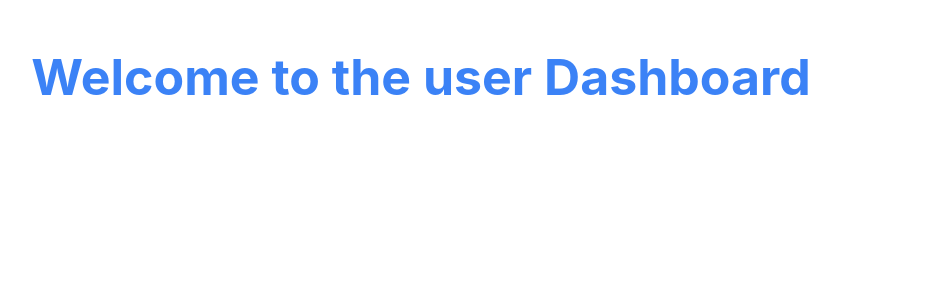
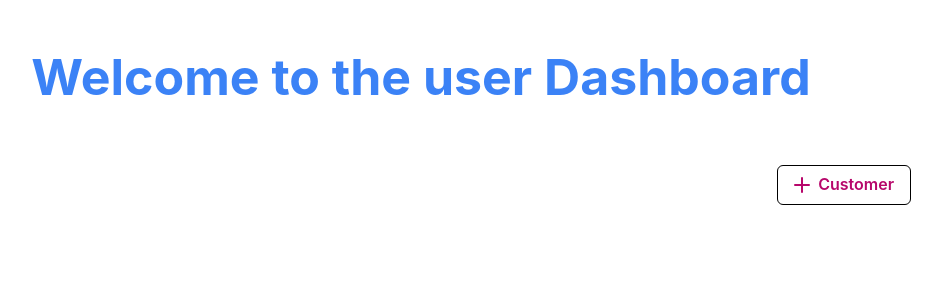
Before and after one commit to skippergoroye/Playground, a React (Vite) app: page /dashboard in a window 1280 px wide. Shown: the top 300 px of the page, without its empty margins (219-1161 px from the left). Built offline with nearby package versions, Linux system fonts and the light colour scheme.

Commit message:
button added

```diff
--- a/src/components/index.js
+++ b/src/components/index.js
@@ -1,4 +1,4 @@
-import AddCustomerModal from "./AddCustomerModal";
+import AddCustomerModal from "./AddCustomerModal/AddCustomerModal";
 import ChakraTest from "./ChakraTest";
 
 
--- a/src/pages/Dashboard.jsx
+++ b/src/pages/Dashboard.jsx
@@ -1,11 +1,26 @@
-import React from 'react'
+import React from "react";
+import { Box, Flex, Button } from "@chakra-ui/react";
+import { AddIcon } from "@chakra-ui/icons";
 
 const Dashboard = () => {
   return (
     <div>
-      <h1 className='flex items-start mt-10 justify-center text-blue-500 text-[50px] font-bold'>Welcome to the user Dashboard</h1>
+      <h1 className="flex items-start mt-10 justify-center text-blue-500 text-[50px] font-bold">
+        Welcome to the user Dashboard
+      </h1>
+
+      <Flex direction="row" align="right" justify="end" px="150px" mt="50px">
+        <Button
+          leftIcon={<AddIcon />}
+          bg="transparent"
+          color="#b7076b"
+          border="1px solid #000000"
+        >
+          Customer
+        </Button>
+      </Flex>
     </div>
-  )
-}
+  );
+};
 
-export default Dashboard
+export default Dashboard;
```
Also changed, not shown: src/components/AddCustomerModal/AddCustomerModal.jsx (renamed from src/components/AddCustomerModal.jsx).
